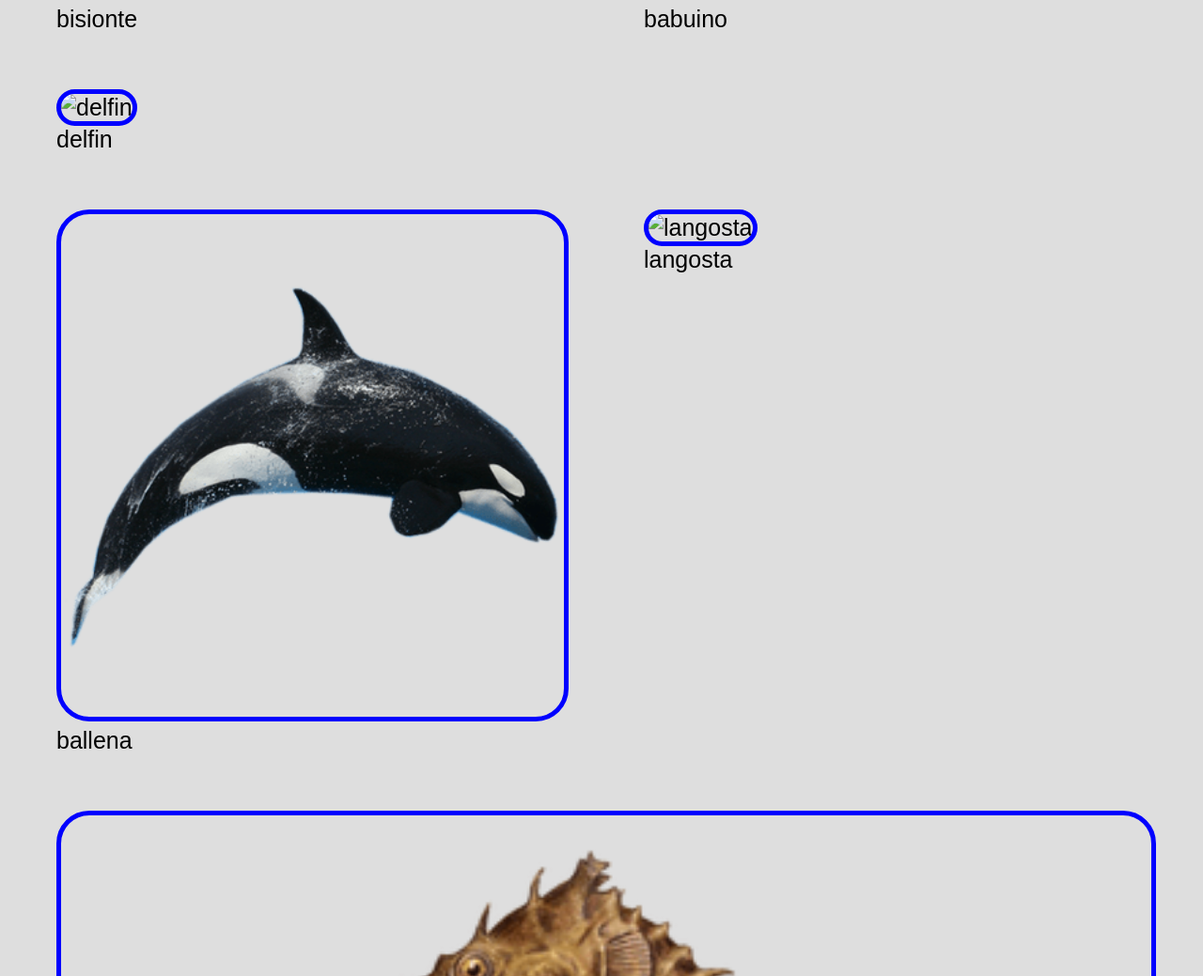
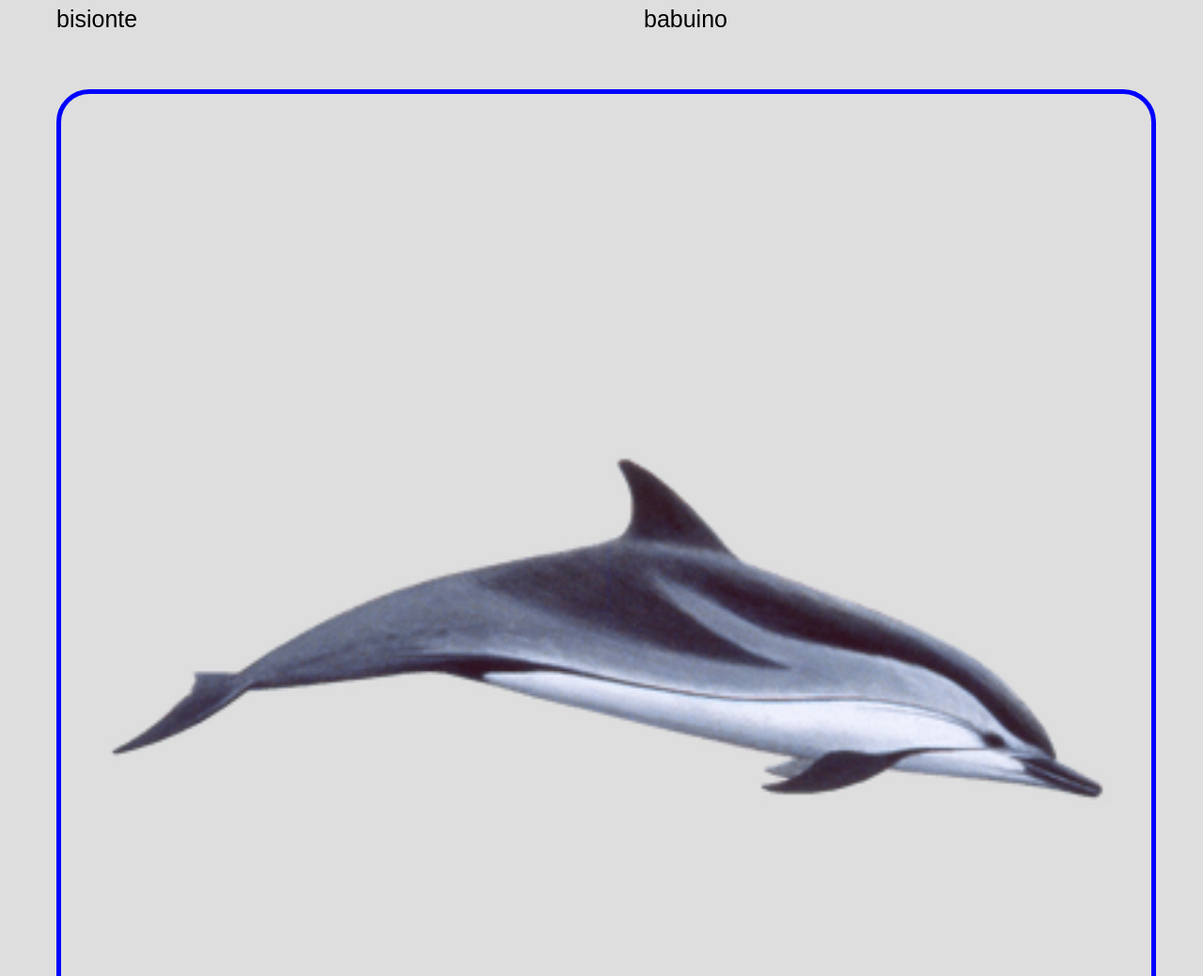
Before and after one commit to juramirez410/final-project-gallery, a plain HTML site: page index.html in a window 1280 px wide. Shown: the part 1761-2800 px from the top of the page at 94% size. Drawn offline with Linux system fonts and the light colour scheme.

Commit message:
Update image file extensions from .jpeg to .png

```diff
--- a/index.html
+++ b/index.html
@@ -21,7 +21,7 @@
 
     <div class = "grid">
         <figure>
-        <img src="images/ibex.jpeg" alt="ibex" width="200">
+        <img src="images/ibex.png" alt="ibex" width="200">
         <figcaption>ibex</figcaption>
         </figure>
         <figure>
@@ -41,7 +41,7 @@
         <figcaption>babuino</figcaption>
         </figure>
         <figure>
-        <img src="images/delfin.jpeg" alt="delfin" width="200">
+        <img src="images/delfin.png" alt="delfin" width="200">
         <figcaption>delfin</figcaption>
         </figure>
         <figure>
@@ -49,7 +49,7 @@
         <figcaption>ballena</figcaption>
         </figure>
         <figure>
-        <img src="images/langosta.jpeg" alt="langosta" width="200">
+        <img src="images/langosta.png" alt="langosta" width="200">
         <figcaption>langosta</figcaption>
         </figure>
         <figure>
```
